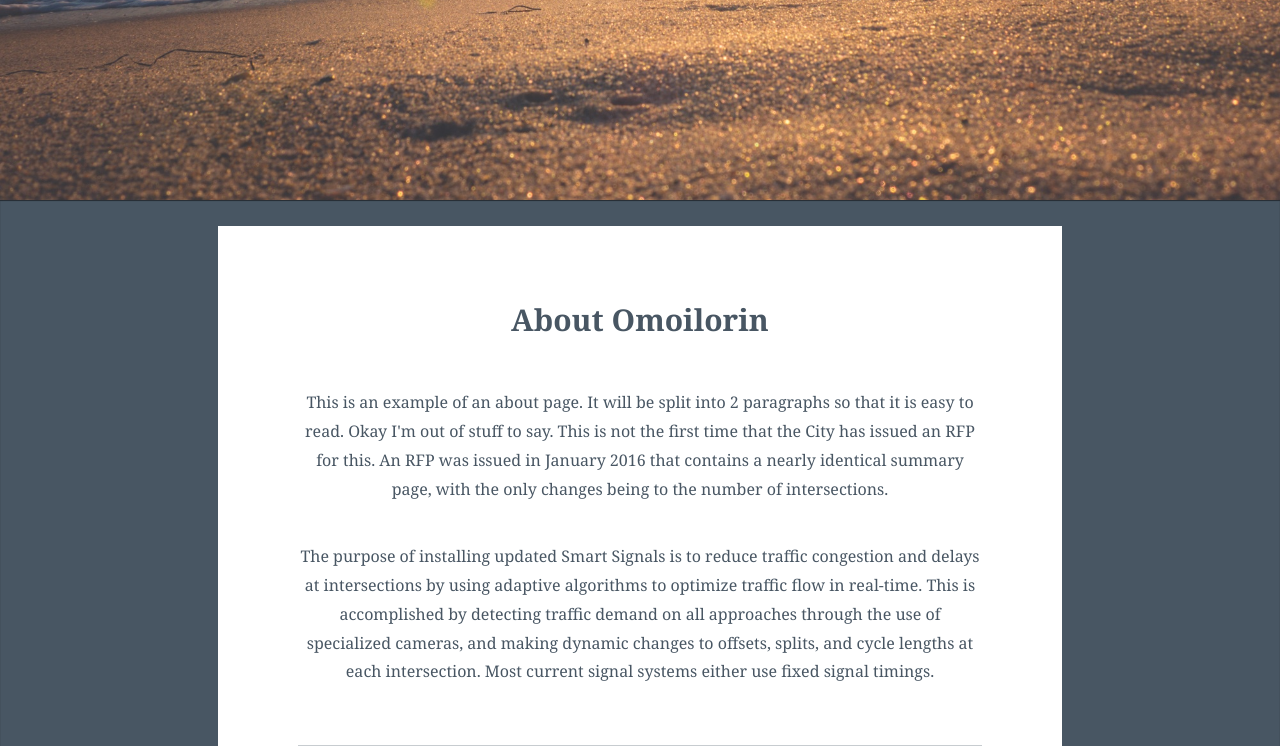
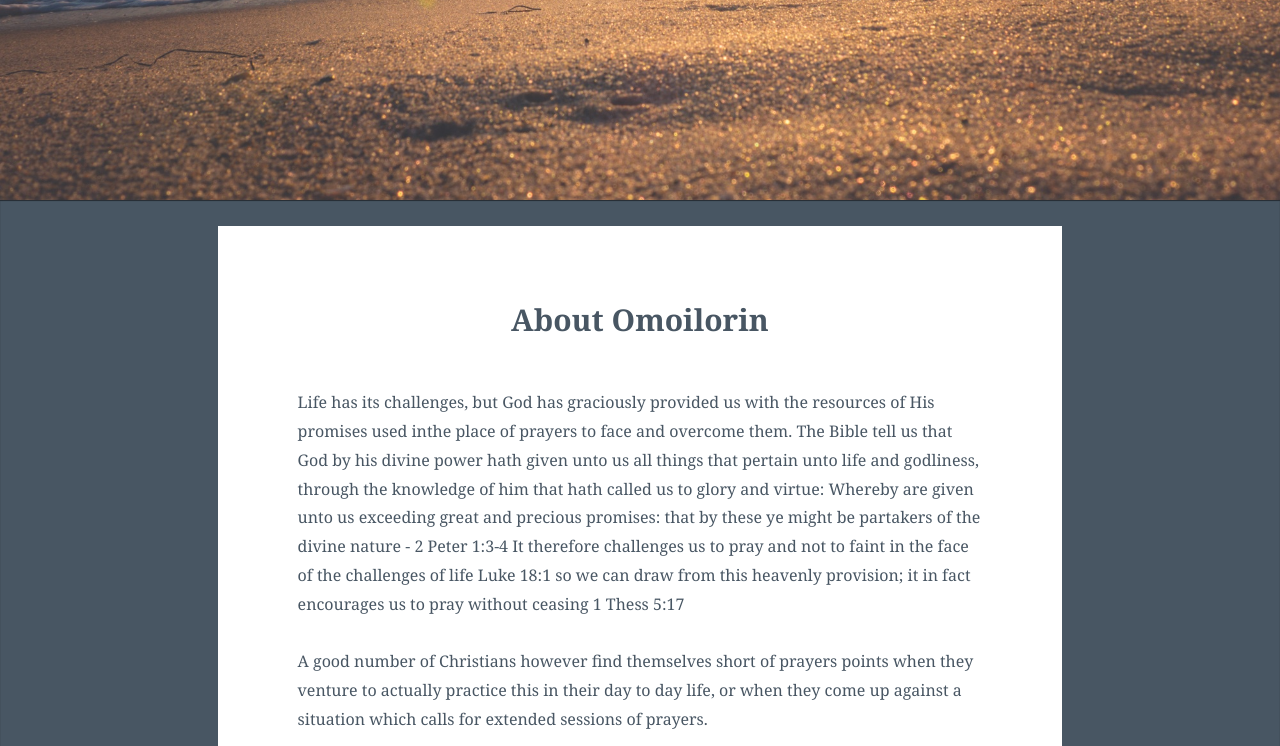
Before and after one commit to wols13/prayer_point, a Django app: page /main/ in a window 1280 px wide. Shown: the part 560-1306 px from the top of the page. Run offline with Django 3.2, Linux system fonts and the light colour scheme; some libraries are stand-ins or nearby versions.

Commit message:
Updated about us text

```diff
--- a/main/templates/main/add_prayer_point.html
+++ b/main/templates/main/add_prayer_point.html
@@ -14,9 +14,6 @@
                     <label for="add_pp_book">Passages: </label>
                     <select id="add_pp_book" name="add_pp_book" class="add_pp_book_dropdown" required>
                         <option value="0">Book</option>
-                        {% for book in books %}
-                                <option value="{{ book.id }}">{{ book.name }}</option>
-                        {% endfor %}
                     </select>
                     <select id="add_pp_chapter" name="add_pp_chapter" class="add_pp_chapter_dropdown" required>
                         <option value="0">Chapter</option>
--- a/main/templates/main/chapters_div.html
+++ b/main/templates/main/chapters_div.html
@@ -97,7 +97,9 @@
             <button id="load_more_btn">Load more</button>
             <span id="result_end">· End of list ·</span>
         </div>
-        <button id="scroll_top_btn"><i class="fa fa-chevron-up" style="margin-top: -3px;"></i></button>
+        <button id="scroll_top_btn" title="Scroll to top">
+            <i class="fa fa-chevron-up" style="margin-top: -3px;"></i>
+        </button>
     </div>
 </div>
 <div id="scripture_box"><p>
--- a/main/templates/main/headers.html
+++ b/main/templates/main/headers.html
@@ -15,9 +15,9 @@
 	<div class="collapse navbar-collapse pull-right">
 		<ul class="nav navbar-nav">
 			<li><a href="/main" class="text-theme"><b>HOME</b></a></li>
-			<li><a href="/main#about" class="text-theme"><b>ABOUT</b></a></li>
-			<li><a href="/main#about" class="text-theme"><b>RESOURCES</b></a></li>
-			<li><a href="/main#contact-us" class="text-theme"><b>CONTACT US</b></a></li>
+			<li><a href="/main#add_pp_btn" class="text-theme"><b>ABOUT</b></a></li>
+			<li><a href="/main#resources_section" class="text-theme"><b>RESOURCES</b></a></li>
+			<li><a href="/main#contact_us" class="text-theme"><b>CONTACT US</b></a></li>
 		</ul>
 	</div>
 </nav>
--- a/main/templates/main/index.html
+++ b/main/templates/main/index.html
@@ -5,22 +5,34 @@
   <h3 class="text-theme">Arise O compatriot Nigeria's call obey, to serve<br>View prayer points:</h3><br><br>
 	<div class="btn-group-lg text-center" role="group" aria-label="...">
 		<a href="./sorted_by_category"><button type="button" class="btn btn-index col-md-3 col-sm-6">View Prayer Points</button></a>
-		<a href="./add_prayer_point"><button type="button" class="btn btn-index col-md-3 col-sm-6">Add Prayer Point</button></a>
+		<a href="./add_prayer_point"><button id="add_pp_btn" type="button" class="btn btn-index col-md-3 col-sm-6">Add Prayer Point</button></a>
 	</div>
   </div>
 </div>
-<div id="about" style="position: absolute; bottom: 0; height: 120px;"></div>
-<div id="about_us_box" style="background-color: #485663; width: 100%; height: auto; box-shadow: 0px 1px 1px rgba(0, 0, 0, 0.5) inset; padding: 2% 17%;">
+<div style="background-color: #485663; width: 100%; height: auto; box-shadow: 0px 1px 1px rgba(0, 0, 0, 0.5) inset; padding: 2% 17%;">
     <div style="text-align: center; background-color: white; width: 100%; height: auto; padding: 80px; font-size: 16px; line-height: 1.8em; overflow: auto;">
-        <div style="padding-bottom: 20px;">
+        <div id="about" style="padding-bottom: 20px;">
             <p class="text-theme" style="font-size: 30px; font-weight: bold; margin-bottom: 25px;">About Omoilorin</p><br>
-            <p>This is an example of an about page. It will be split into 2 paragraphs so that it is easy to read. Okay I'm out of stuff to say. This is not the first time that the City has issued an RFP for this. An RFP was issued in January 2016 that contains a nearly identical summary page, with the only changes being to the number of intersections.</p><br><p>The purpose of installing updated Smart Signals is to reduce traffic congestion and delays at intersections by using adaptive algorithms to optimize traffic flow in real-time. This is accomplished by detecting traffic demand on all approaches through the use of specialized cameras, and making dynamic changes to offsets, splits, and cycle lengths at each intersection. Most current signal systems either use fixed signal timings.</p><br>
+            <p style="text-align: left;">Life has its challenges, but God has graciously provided us with the resources of His promises used inthe place of prayers to face and overcome them. The Bible tell us that God by his divine power hath given unto us all things that pertain unto life and godliness, through the knowledge of him that hath called us to glory and virtue: Whereby are given unto us exceeding great and precious promises: that by these ye might be partakers of the divine nature - 2 Peter 1:3-4
+            It therefore challenges us to pray and not to faint in the face of the challenges of life Luke 18:1 so we can draw from this heavenly provision; it in fact encourages us to pray without ceasing 1 Thess 5:17<br><br>
+            A good number of Christians however find themselves short of prayers points when they venture to actually practice this in their day to day life, or when they come up against a situation which calls for extended sessions of prayers.<br><br>
+            We have extracted prayer points from Genesis to Revelation in order to help Christians that find themselves in either of the situations described above. There prayer points will be very useful for Christians who desire to embark on extended prayer sessions for spiritual warfare, consecration, special petition or some other prayer exercise. There would also be useful for those that are not facing any particular challenge, but just wish to obey the injunction to pray without ceasing.<br><br>
+            The Bible says to put God in remembrance of His words Isaiah 43:26; that is to take God’s promises back to Him in prayers. In light of that, each of the prayers points have being drawn out of a promise in scripture or an instant in scripture where God demonstrated His power, faithfulness, love or mercy, and we are asking that He should do same for us.<br><br>
+            The prayer points have been broken into a number of categories, and user can select that category that is most relevant for their purpose. However knowing that most of the challenges we face are an outworking of a spiritual onslaught, we suggest that the spiritual warfare category be selected by all users in addition to whatever other category they select.<br><br>
+            The selected prayer points can be downloaded freely or printed for offline use.<br><br>
+            We have also provided a Resource page where you will find links to a selection of books and messages that will help your prayer life.<br><br>
+            The project is a work-in-progress, we intend to keep adding prayer points as the Holy Spirit enlightens, we would also like to get suggested prayer points from you – please use the Contact Us page to send us your suggestions.<br><br>
+            We do believe that it will really enhance the prayer life of a lot of Christians around the world.<br><br>
+            Looking forward to hearing from you. Many thanks and God bless</p><br>
         </div>
-        <div style="border-top: 1px solid rgba(72, 86, 99, 0.3); padding: 60px 0;">
+        <div style="border-top: 1px solid rgba(72, 86, 99, 0.3); padding: 50px 0;">
             <p class="text-theme" style="font-size: 30px; font-weight: bold; margin: 0 0 25px;">How to Use Omoilorin</p>
             <iframe width="640" height="360" src="https://www.youtube-nocookie.com/embed/zxYd4keWb-M?rel=0&amp;showinfo=0" frameborder="0" allowfullscreen></iframe>
         </div>
-        <div id="contact-us" style="border-top: 1px solid rgba(72, 86, 99, 0.3); padding: 60px 0 0;">
+        <div id="resources_section" style="border-top: 1px solid rgba(72, 86, 99, 0.3); padding: 50px 0;">
+            <p class="text-theme" style="font-size: 30px; font-weight: bold; margin-bottom: 25px;">Resources</p><br>
+        </div>
+        <div id="contact_us" style="border-top: 1px solid rgba(72, 86, 99, 0.3); padding: 50px 0 0;">
             <p class="text-theme" style="font-size: 30px; font-weight: bold; margin-bottom: 40px;">Meet The Team</p>
             <div>
                 <div style="display: inline-block; line-height: 1.4em;">
--- a/main/views.py
+++ b/main/views.py
@@ -45,8 +45,4 @@ def add_prayer_point(request):
     headers_template = loader.get_template('main/headers.html')
     add_pp_template = loader.get_template('main/add_prayer_point.html')
 
-    books = Book.objects.order_by('id')
-    context = {
-        'books': books,
-    }
-    return HttpResponse(headers_template.render({}, request) + add_pp_template.render(context, request))
+    return HttpResponse(headers_template.render({}, request) + add_pp_template.render({}, request))
--- a/todo.txt
+++ b/todo.txt
@@ -9,3 +9,5 @@ Sort by: book,
 Key events, up, down, left, right
 Downloading feature
 PP views counter
+
+resource page
```
